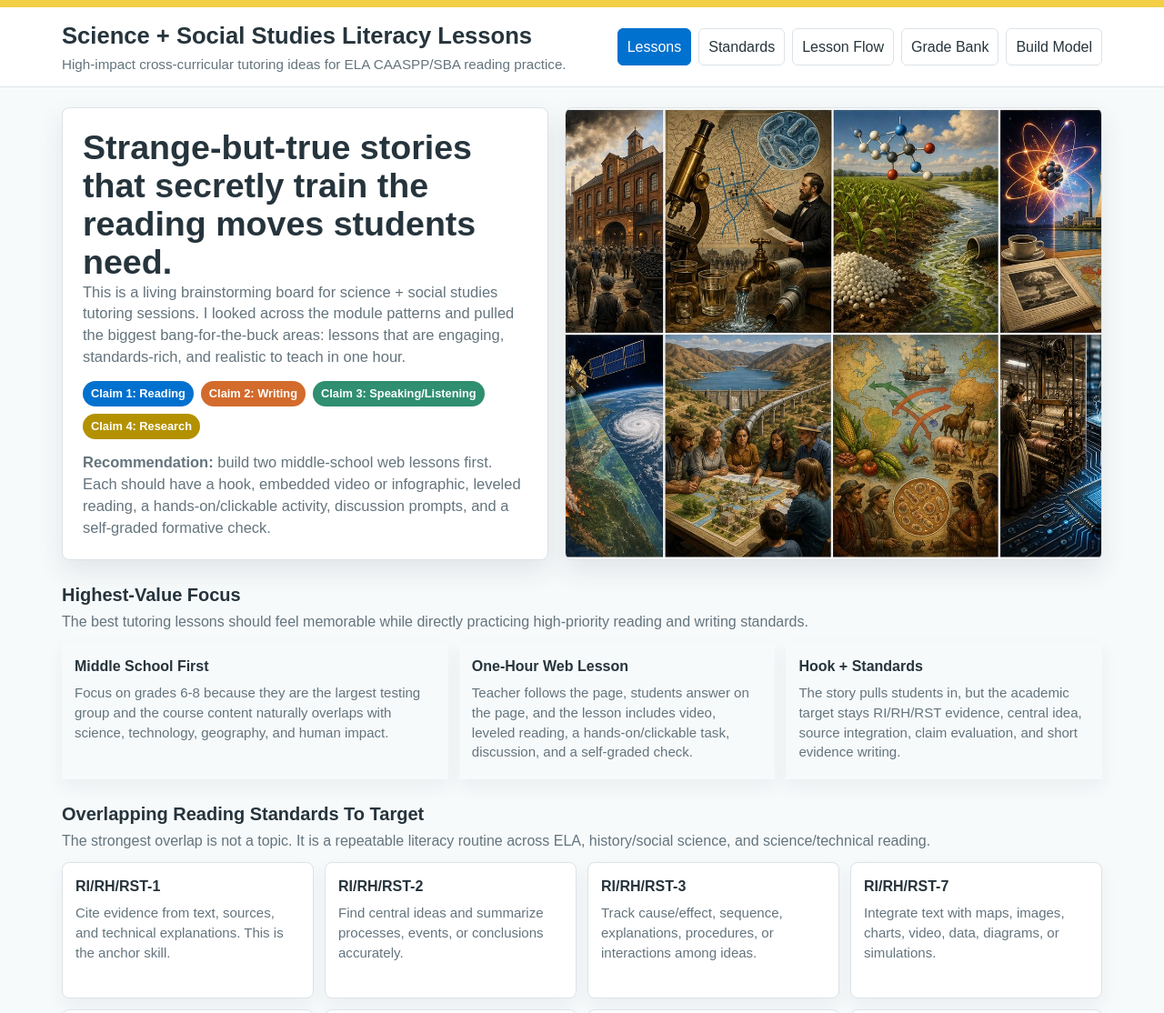
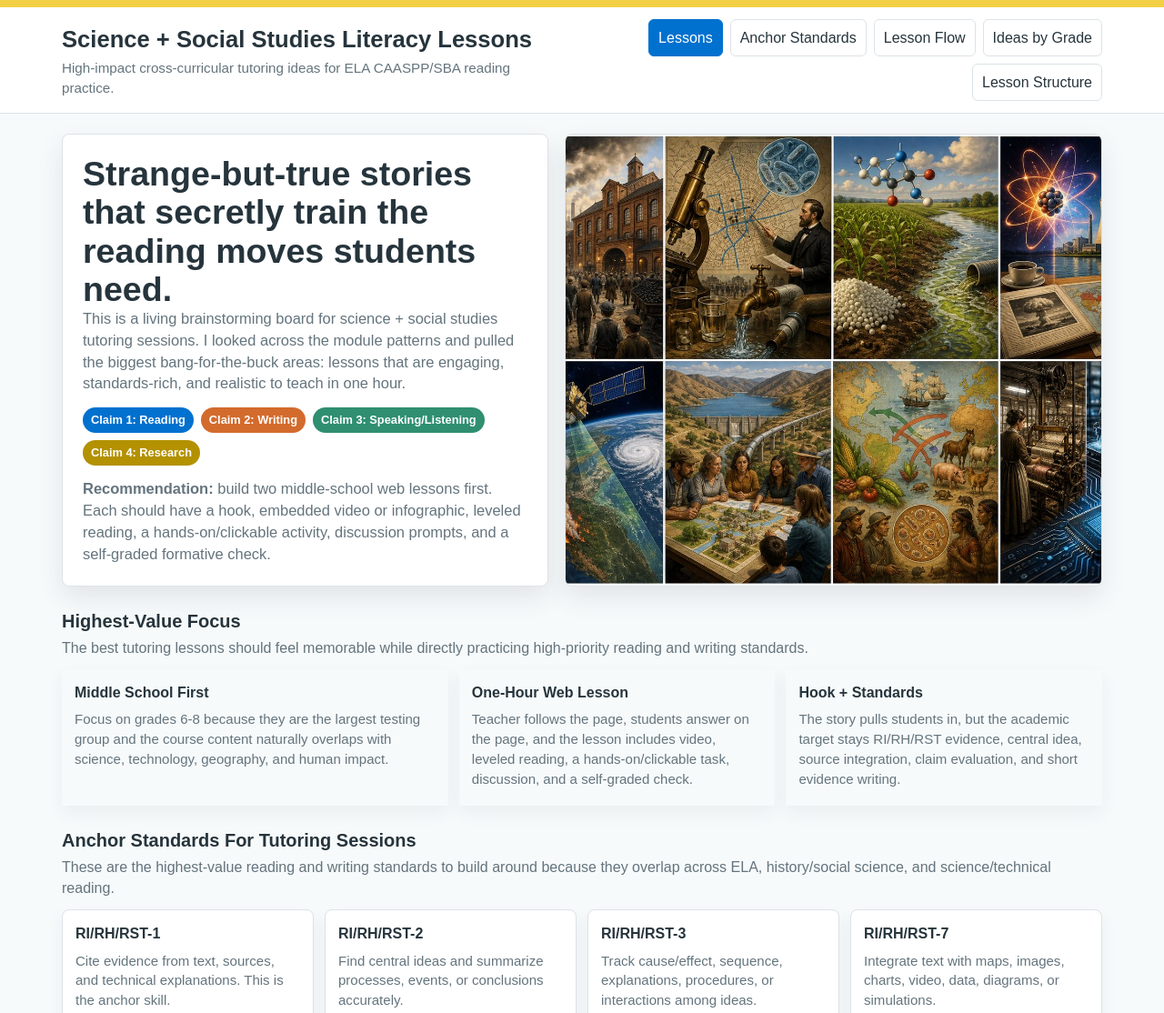
Before and after one commit to bbuchler/science-history-project-ideas, a website: page index.html in a window 1280 px wide. Shown: the top 1114 px of the page at 91% size. Drawn offline with Linux system fonts and the light colour scheme.

Commit message:
Clarify section labels

```diff
--- a/index.html
+++ b/index.html
@@ -432,10 +432,10 @@
       </div>
       <nav aria-label="Page sections">
         <a class="primary" href="#lessons">Lessons</a>
-        <a href="#standards">Standards</a>
+        <a href="#standards">Anchor Standards</a>
         <a href="#flow">Lesson Flow</a>
-        <a href="#bank">Grade Bank</a>
-        <a href="#setup">Build Model</a>
+        <a href="#bank">Ideas by Grade</a>
+        <a href="#setup">Lesson Structure</a>
       </nav>
     </div>
   </header>
@@ -474,8 +474,8 @@
 
     <section id="standards">
       <div class="section-head">
-        <h2>Overlapping Reading Standards To Target</h2>
-        <p>The strongest overlap is not a topic. It is a repeatable literacy routine across ELA, history/social science, and science/technical reading.</p>
+        <h2>Anchor Standards For Tutoring Sessions</h2>
+        <p>These are the highest-value reading and writing standards to build around because they overlap across ELA, history/social science, and science/technical reading.</p>
       </div>
       <div class="standard-grid">
         <div class="standard-card"><h3>RI/RH/RST-1</h3><p>Cite evidence from text, sources, and technical explanations. This is the anchor skill.</p></div>
@@ -516,7 +516,7 @@
 
     <section id="bank">
       <div class="section-head">
-        <h2>Lesson Bank By Grade Level</h2>
+        <h2>Ideas By Grade Level</h2>
         <p>These are the likely best fits if we want maximum standards overlap and minimum course disruption.</p>
       </div>
       <div class="model-grid">
@@ -529,7 +529,7 @@
 
     <section id="setup">
       <div class="section-head">
-        <h2>Build Model For Each Web Lesson</h2>
+        <h2>Lesson Structure</h2>
         <p>Each topic could become a single webpage linked in Canvas, similar in spirit to your course pages but built for tutoring.</p>
       </div>
       <div class="model-grid">
```
